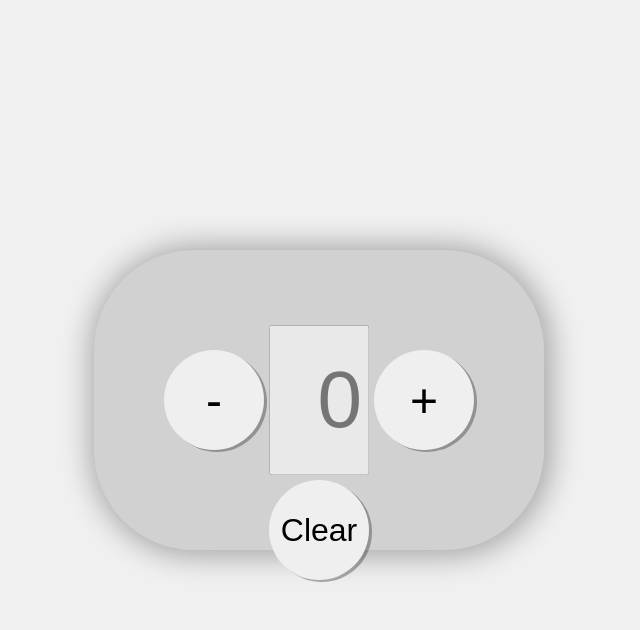
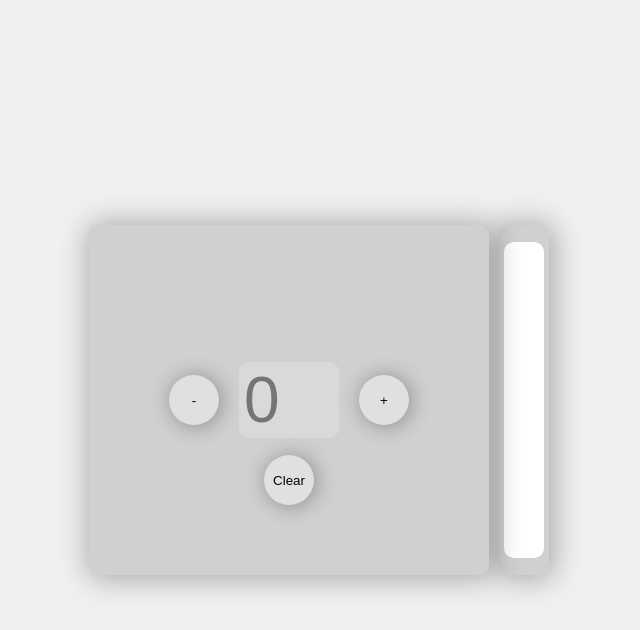
Before and after one commit to Dev-d-dev/COUNTER, a plain HTML site: page index.html in a window 1280 px wide. Both pictures are taken after a click on the button "Clear". Shown: the whole page, without its empty margins (321-961 px from the left). Drawn offline with Linux system fonts and the light colour scheme.

Commit message:
AppendChild

```diff
--- a/counter.js
+++ b/counter.js
@@ -1,16 +1,20 @@
-const minus = document.getElementById("btnminus");
-const plus = document.getElementById("btnplus");
-const num = document.getElementById("num");
+const minus = document.getElementById("minus");
+const plus = document.getElementById("plus");
+const screen = document.getElementById("screen");
 const clear = document.getElementById("clear");
+const list = document.getElementById("list");
 
 minus.addEventListener("click", function () {
-  num.value--;
+  screen.value--;
 });
-
 plus.addEventListener("click", function () {
-  num.value++;
+  screen.value++;
 });
-
 clear.addEventListener("click", function () {
-  num.value = "";
+  if (screen.value != 0) {
+    let option = document.createElement("option");
+    option.text = screen.value;
+    list.appendChild(option);
+  }
+  screen.value = "";
 });
--- a/index.html
+++ b/index.html
@@ -9,12 +9,14 @@
   </head>
   <body>
     <div class="container">
-      <input type="button" value="-" id="btnminus" />
-      <input type="text" disabled placeholder="0" id="num" />
-      <input type="button" value="+" id="btnplus" />
+      <input type="button" value="-" id="minus" />
+      <input type="text" id="screen" disabled placeholder="0" />
+      <input type="button" value="+" id="plus" />
       <input type="button" value="Clear" id="clear" />
     </div>
-
+    <div class="saveall">
+      <select name="" id="list" size="8"></select>
+    </div>
     <script src="counter.js"></script>
   </body>
 </html>
--- a/style.css
+++ b/style.css
@@ -6,66 +6,76 @@
 
 body {
   height: 100vh;
+  width: 100vw;
   display: flex;
   justify-content: center;
   align-items: center;
-  background-color: #f0f0f0;
+  background: #f0f0f0;
 }
 
 .container {
-  height: 300px;
-  width: 450px;
-  background: #d1d1d1;
+  height: 350px;
+  width: 400px;
   display: flex;
   justify-content: center;
   align-items: center;
-  border-radius: 100px;
-  box-shadow: 2px 1px 29px 6px hsla(0, 0%, 0%, 0.3);
+  background: #d0d0d0;
   position: relative;
+  border-radius: 10px;
+  box-shadow: 2px 1px 29px 3px hsla(0, 0%, 0%, 0.3);
 }
 
-/*BUTTONS*/
-
 .container input[type="button"] {
-  height: 100px;
-  width: 100px;
+  height: 50px;
+  width: 50px;
   border-radius: 50%;
+  box-shadow: 2px 1px 20px 1px hsla(0, 0%, 0%, 0.3);
   border: none;
-  margin: 5px;
-  font-size: 3rem;
-  box-shadow: 3px 2px hsla(0, 0%, 0%, 0.3);
-  transition: 500ms ease;
+  outline: none;
+  background: #e0e0e0;
 }
 
-#btnplus:hover {
-  box-shadow: 2px 1px 29px 3px hsla(138, 100%, 50%, 0.3);
-  transform: scale(1.1);
-}
-
-#btnminus:hover {
-  box-shadow: 2px 1px 29px 3px hsla(0, 100%, 50%, 0.219);
-  transform: scale(1.1);
+.container input[type="button"]:active {
+  background: #d0d0d0;
 }
 
 .container input[type="text"] {
+  font-size: 4rem;
+  padding: 1px 5px;
   width: 100px;
-  height: 150px;
-  padding: 5px;
-  font-size: 5rem;
-  text-align: end;
-  box-shadow: none;
-  outline: none;
+  margin: 20px;
+  border: none;
+  border-radius: 10px;
 }
 
 #clear {
   position: absolute;
-  transform: translateY(130px);
-  font-size: 2rem;
+  transform: translateY(80px);
+  transition: 500ms ease;
 }
 
 #clear:hover {
-  position: absolute;
-  transform: translateY(130px) scale(1.1) rotate(360deg);
-  font-size: 2rem;
   box-shadow: 2px 1px 29px 3px hsla(0, 0%, 98%, 0.308);
 }
+
+.saveall {
+  height: 350px;
+  min-width: 50px;
+  margin-left: 10px;
+  padding: 5px 5px;
+  background: #d0d0d0;
+  border-radius: 10px;
+  box-shadow: 2px 1px 29px 3px hsla(0, 0%, 0%, 0.3);
+  display: flex;
+  justify-content: center;
+  align-items: center;
+}
+
+.saveall select {
+  width: 100%;
+  font-size: 2rem;
+  border: none;
+  text-align: center;
+  padding: 10px;
+  border-radius: 10px;
+}
```
